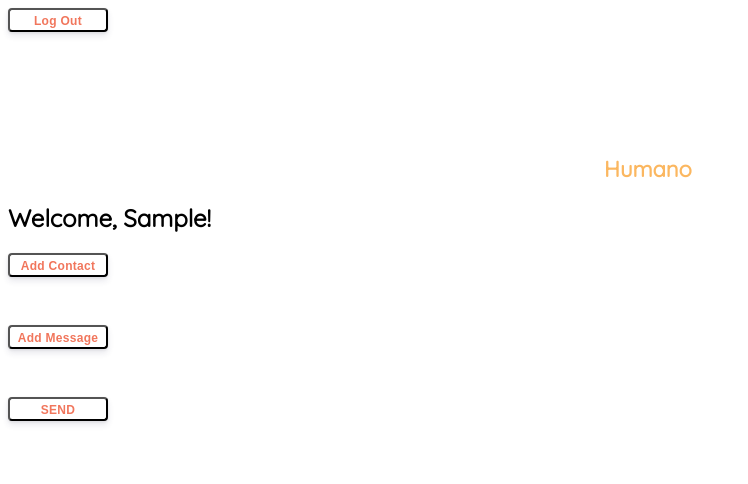
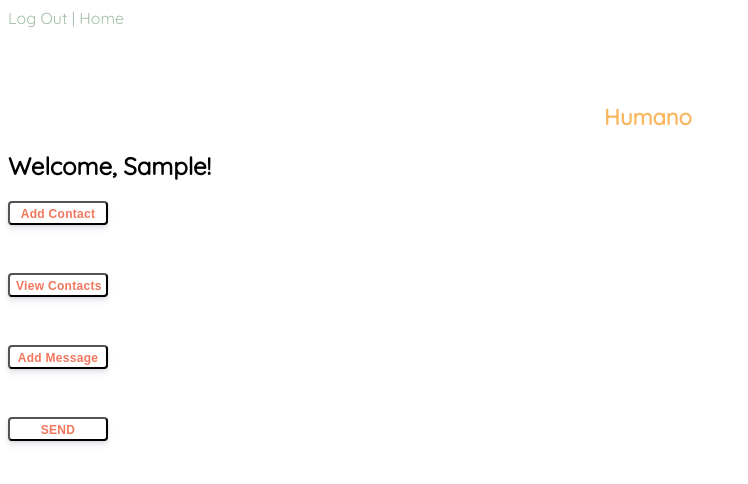
Before and after one commit to michebot/humano, a Flask app: page /user-home in a window 1280 px wide. Shown: the top 484 px of the page, without its empty margins (0-748 px from the left). Run offline with Flask 2, Linux system fonts and the light colour scheme; the visitor is signed in with stand-in values (Sample User, id 1); data comes from the database, SQL or seed files in the repository; some libraries are stand-ins or nearby versions.

Commit message:
Added a my contacts page, added link for user-homepage, working on storing response from API in DB.

```diff
--- a/server.py
+++ b/server.py
@@ -7,7 +7,7 @@ from flask import (Flask, redirect, request, jsonify, render_template, flash, se
 
 from flask_debugtoolbar import DebugToolbarExtension
 
-from model import User, Contact, Message, connect_to_db, db
+from model import User, Contact, Message, SentMessage, connect_to_db, db
 
 from twilio_call import send_message_to_recipients
 
@@ -185,7 +185,13 @@ def process_users_contact_info():
         return redirect("/user-home")
 
 # add route for viewing contacts
-# @app.route("view-contacts")
+@app.route("/my-contacts")
+def display_users_contacts():
+    """Renders user's contacts"""
+    current_user = session.get("user_id")
+    users_contacts = Contact.query.filter(Contact.user_id == current_user).all()
+
+    return render_template("my-contacts.html", current_user=current_user, contacts=users_contacts)
 
 # add route for viewing message
 # add route for editing message
@@ -251,10 +257,6 @@ def process_users_message():
 def send_message():
     """Processes button request to send messages to user's contacts"""
 
-    # first off, get lat and long from html form (request.form)
-    # add to database
-    #
-
     # getting current user in session
     current_user = session.get("user_id")
     contacts = Contact.query.filter(Contact.user_id == current_user).all()
@@ -265,6 +267,8 @@ def send_message():
     user_lat = request.form.get("lat")
     user_lng = request.form.get("lng")
     user_location = str([float(user_lat), float(user_lng)])
+
+    # need to add to DB
 
     for contact in contacts:
         send_message_to_recipients(contact.contact_phone_number, message.message)
--- a/static/styles.css
+++ b/static/styles.css
@@ -25,6 +25,11 @@ h1 a{
     color: #fbb760;
 }
 
+a{
+    text-decoration: none;
+    color: #a2bda7;
+}
+
 .btn {
     white-space: nowrap;
     display: inline-block;
--- a/templates/base.html
+++ b/templates/base.html
@@ -8,9 +8,15 @@
 <body>
 
   {% if "user_id" in session %}
-        <form>
+<!--     <form>
       <input id="logOut" class="btn" type="button" value="Log Out" onclick="window.location.href='/logout'" />
     </form>
+    <form>
+      <input id="home" class="btn" type="button" value="Home" onclick="window.location.href='/user-home'" />
+    </form> -->
+    <a href="/logout">Log Out |</a>
+    <a href="/user-home">Home</a>
+
   {% endif %}
 
 
--- a/templates/user-home.html
+++ b/templates/user-home.html
@@ -11,7 +11,9 @@
   <form>
     <input id="add-contact" class="btn" type="button" value="Add Contact" onclick="window.location.href='/add-contact'"/>
   </form>
-
+  <form>
+    <input id="view-contacts" class="btn" type="button" value="View Contacts" onclick="window.location.href='/my-contacts'"/>
+  </form>
   <form>
     <input id="add-message" class="btn" type="button" value="Add Message" onclick="window.location.href='/add-message'"/>
   </form>
@@ -20,28 +22,22 @@
   </button>
 
   <script type="text/javascript">
-    // on click, this button will send the user's message to their contacts
+    // on click, this button will obtain the user's location and send the user's location and message to their contacts
     $("#send-message-location").on("click", function(evt){
       navigator.geolocation.getCurrentPosition(savePosition, errorHandler);
     });
 
-    // get user's location
-    function getLocation() {
-        if (navigator.geolocation) {
-            let location = navigator.geolocation.getCurrentPosition(savePosition, errorHandler)
-            return location;
-        } else {
-            alert("Sorry, your browser does not support geolocation services.");
-        }
-    }
+    // // get user's location
+    // function getLocation() {
+    //     if (navigator.geolocation) {
+    //         let location = navigator.geolocation.getCurrentPosition(savePosition, errorHandler)
+    //         return location;
+    //     } else {
+    //         alert("Sorry, your browser does not support geolocation services.");
+    //     }
+    // }
 
     function savePosition(position) {
-        // let latitude = "Latitude: " + position.coords.latitude
-        // let longitude = "Longitude: " + position.coords.longitude
-
-        // x.innerHTML = "Latitude: " + position.coords.latitude +
-        // "<br>Longitude: " + position.coords.longitude;
-
       let userLocation = {
           "lat": position.coords.latitude,
           "lng": position.coords.longitude,
```
Also changed, not shown: templates/my-contacts.html (added, +24 -0 lines), templates/view-contacts.html (deleted, +0 -11 lines). Lines whose indentation alone changed are shown as unchanged.
